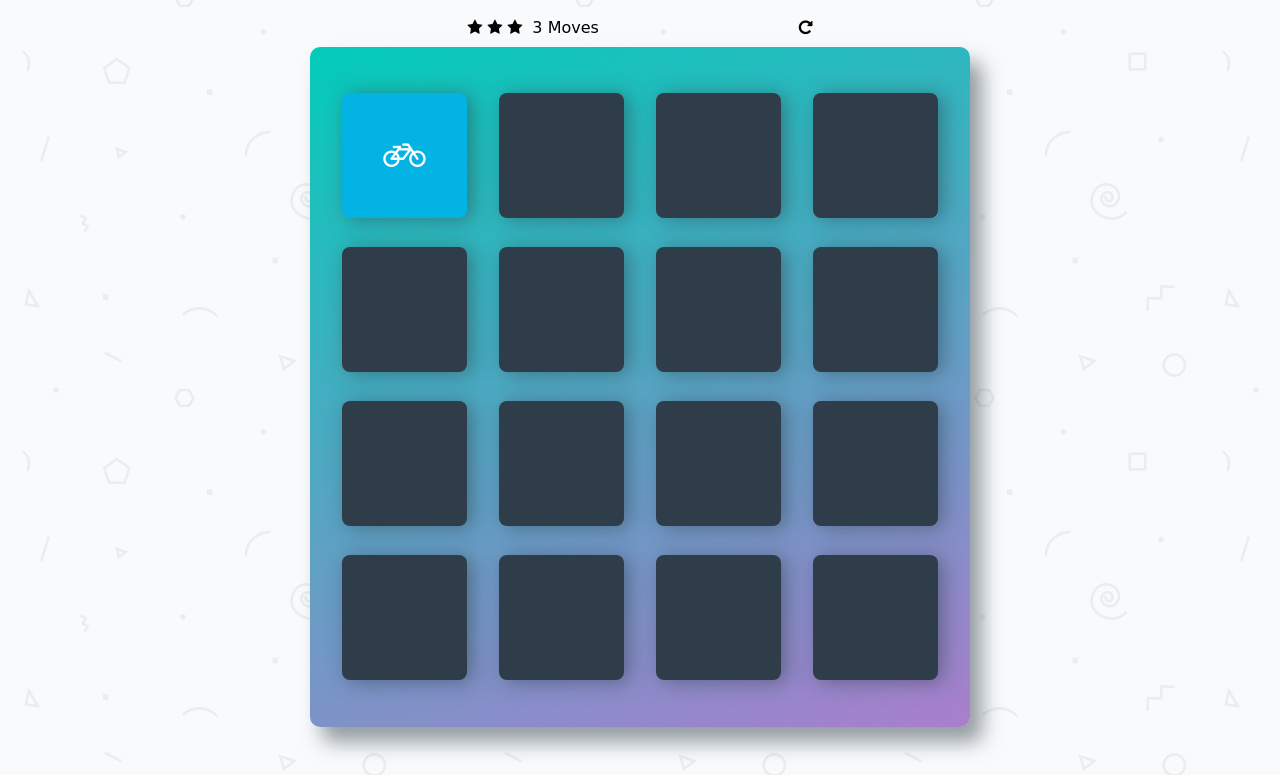
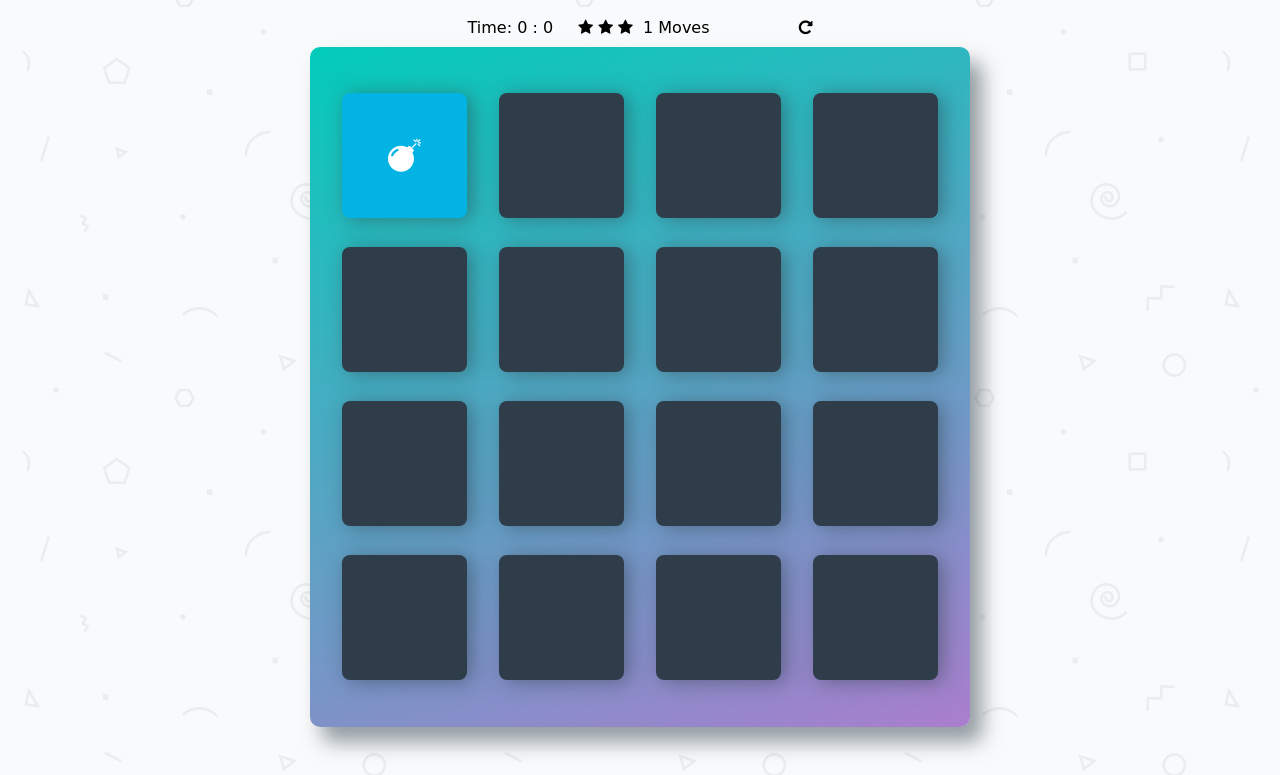
Before and after one commit to y0lka/Udacity, a plain HTML site: page P2 (Memory Game)/index.html in a window 1280 px wide. Both pictures are taken after a click on the item 404 px from the left and 223 px from the top of the page. Shown: the part 68-843 px from the top of the page. Drawn offline with Linux system fonts and the light colour scheme; a web font is replaced by a local one.

Commit message:
initial working game draft
Cards are now shuffled.
Add movecounter.
Add check counter.
Add change rating.
Add init.
Add showcard function.

```diff
--- a/P2 (Memory Game)/css/app.css
+++ b/P2 (Memory Game)/css/app.css
@@ -81,6 +81,7 @@ h1 {
     font-size: 33px;
 }
 
+
 /*
  * Styles for the Score Panel
  */
@@ -107,3 +108,14 @@ h1 {
     float: right;
     cursor: pointer;
 }
+
+.timer {
+
+    display: inline-block;
+    text-align: left;
+    margin: 0 20px 0 0;
+}
+
+* {
+    transition: all ease-in-out 150ms;
+}
--- a/P2 (Memory Game)/index.html
+++ b/P2 (Memory Game)/index.html
@@ -1,5 +1,6 @@
 <!doctype html>
 <html lang="en">
+
 <head>
     <meta charset="utf-8">
     <title>Matching Game</title>
@@ -8,6 +9,7 @@
     <link rel="stylesheet prefetch" href="https://fonts.googleapis.com/css?family=Coda">
     <link rel="stylesheet" href="css/app.css">
 </head>
+
 <body>
 
     <div class="container">
@@ -16,22 +18,33 @@
         </header>
 
         <section class="score-panel">
+
+            <div class="timer"> Time:
+                <span id="minutes">0</span> :
+                <span id="seconds">0</span>
+            </div>
+
+
             <ul class="stars">
                 <li><i class="fa fa-star"></i></li>
                 <li><i class="fa fa-star"></i></li>
                 <li><i class="fa fa-star"></i></li>
             </ul>
 
-        	<span class="moves">3</span> Moves
+            <span class="moves">0</span> Moves
 
             <div class="restart">
                 <i class="fa fa-repeat"></i>
             </div>
+
         </section>
 
         <ul class="deck"></ul>
     </div>
 
+
+
     <script src="js/app.js"></script>
 </body>
+
 </html>
--- a/P2 (Memory Game)/js/app.js
+++ b/P2 (Memory Game)/js/app.js
@@ -1,40 +1,188 @@
-/*
- * Create a list that holds all of your cards */
+//select the deck to create the card container
+const deck = document.querySelector('.deck');
+const moves = document.querySelector('.moves');
+const resetBtn = document.querySelector('.restart');
+const minutesElement = document.querySelector('.minutes');
+const secondsElement = document.querySelector('.seconds');
+let openedCard; //checks if open card is matching
+//let matchingCard = 0; //matches found
+let moveCounter = 0;
+let second = 0;
+let minute = 0;
+let gameState = 'start';
+let interval;
+
+
+// Create a list that holds all of your cards
+let cards = [
+    "fa fa-diamond",
+    "fa fa-diamond",
+    "fa fa-paper-plane-o",
+    "fa fa-paper-plane-o",
+    "fa fa-anchor",
+    "fa fa-anchor",
+    "fa fa-bolt",
+    "fa fa-bolt",
+    "fa fa-cube",
+    "fa fa-cube",
+    "fa fa-leaf",
+    "fa fa-leaf",
+    "fa fa-bicycle",
+    "fa fa-bicycle",
+    "fa fa-bomb",
+    "fa fa-bomb"
+];
+
+
+function shuffle(array) {
+    var currentIndex = array.length,
+        temporaryValue, randomIndex;
+
+    while (currentIndex !== 0) {
+        randomIndex = Math.floor(Math.random() * currentIndex);
+        currentIndex -= 1;
+        temporaryValue = array[currentIndex];
+        array[currentIndex] = array[randomIndex];
+        array[randomIndex] = temporaryValue;
+    }
+
+    return array;
+}
+
+
+function showCard(e) {
+    const currentCard = e.currentTarget;
+    const firstCard = openedCard;
+
+    if (currentCard.classList.contains('open')) {
+        return;
+    }
+    currentCard.classList.add('show', 'open');
+    openedCard = currentCard;
+
+    incrementMoveCounter();
+
+    // if first card is already selected
+    if (firstCard !== undefined) {
+        if (currentCard.innerHTML === firstCard.innerHTML) {
+            currentCard.classList.add('match');
+            firstCard.classList.add('match');
+            checkVictory();
+        } else {
+            setTimeout(function () {
+                currentCard.classList.remove('open', 'show');
+                firstCard.classList.remove('open', 'show');
+            }, 500);
+        }
+        openedCard = undefined;
+    }
+}
+
+
+function incrementMoveCounter() {
+    moves.innerHTML = ++moveCounter;
+
+    if (moveCounter === cards.length + cards.length / 2 ||
+        moveCounter === 2 * cards.length) {
+        let stars = document.querySelectorAll('.fa-star')
+        stars[stars.length - 1].remove();
+    }
+}
+
+//function resetMoveCounter() {
+//    moves.innerHTML = '0';
+//}
+
+checkVictory = function () {
+    var matchedCards = document.querySelectorAll('.match');
+    if (matchedCards.length === cards.length) {
+        setTimeout(function () {
+            alert("Game over");
+        }, 500);
+    }
+}
 
 
 
-const cardArr = ["fa fa-diamond", "fa fa-diamond", "fa fa-paper-plane-o", "fa fa-paper-plane-o",
-    "fa fa-anchor", "fa fa-anchor", "fa fa-bolt", "fa fa-bolt", "fa fa-cube", "fa fa-cube", "fa fa-leaf",
-    "fa fa-leaf", "fa fa-bicycle", "fa fa-bicycle", "fa fa-bomb", "fa fa-bomb"
-];
-
-//shuffle the cards
-cardArr.sort(function () {
-    return 0.5 - Math.random()
-});
-
-const cardContainer = document.getElementsByClassName('deck')[0];
-
-let flippedCards = [];
 
 
-//create cards
-for (let i = 0; i < cardArr.length; i++) {
-    let card = document.createElement('li');
-    card.className = `card`;
-    card.innerHTML = `<i class="${cardArr[i]}"></i>`;
-    cardContainer.appendChild(card);
+function init() {
+    cardArr = shuffle(cards);
 
-    //click event on the cards
-    card.addEventListener("click", flipCard);
+    //loop over arr and add cardArr
+    for (let i = 0; i < cards.length; i++) {
+        //create cards
+        const card = document.createElement('li');
 
-    function flipCard(click) {
-        click.target.classList.add('open', 'show');
-        flippedCards.push(card);
-    };
-};
+        card.innerHTML = `<i class='fa ${cards[i]}'></i>`
+        card.className = 'card';
+        deck.appendChild(card);
+        card.addEventListener('click', showCard);
+    }
+}
 
-let restartBtn = document.getElementsByClassName('restart')[0];
+
+init();
+
+
+
+
+
+
+
+
+
+
+
+
+
+
+
+
+
+
+
+
+
+
+
+/*function showCard(event) {
+    const currentCard = event.target;
+    const firstCard = turnedCards[0];
+
+    if (currentCard.classList.contains('show', 'open')) {
+        return;
+    }
+
+    currentCard.classList.add('show', 'open');
+
+    if (turnedCards.length === 1) {
+
+        if (firstCard.innerHTML !== currentCard.innerHTML) {
+            turnedCardTemp = turnedCards;
+            setTimeout(function () {
+                currentCard.classList.remove('show', 'open');
+                firstCard.classList.remove('show', 'open');
+            }, 500);
+
+        }
+        turnedCards = [];
+
+        if (firstCard.innerHTML === currentCard.innerHTML) {
+            currentCard.classList.add('match');
+            firstCard.classList.add('match');
+        }
+    } else {
+        turnedCards[0] = currentCard;
+    }
+}
+
+
+
+
+
+
+/*let restartBtn = document.getElementsByClassName('restart')[0];
 restartBtn.addEventListener('click', function () {
     console.log('The document was clicked');
 });
@@ -46,7 +194,9 @@ restartBtn.addEventListener('click', function () {
  *   - add each card's HTML to the page
  */
 
-
+//function flipCard(click) {
+//click.target.classList.add('open', 'show');
+// flippedCards.push(card);
 
 
 //set up the event listener for a card. If a card is clicked:
```
Lines whose indentation alone changed are shown as unchanged.
